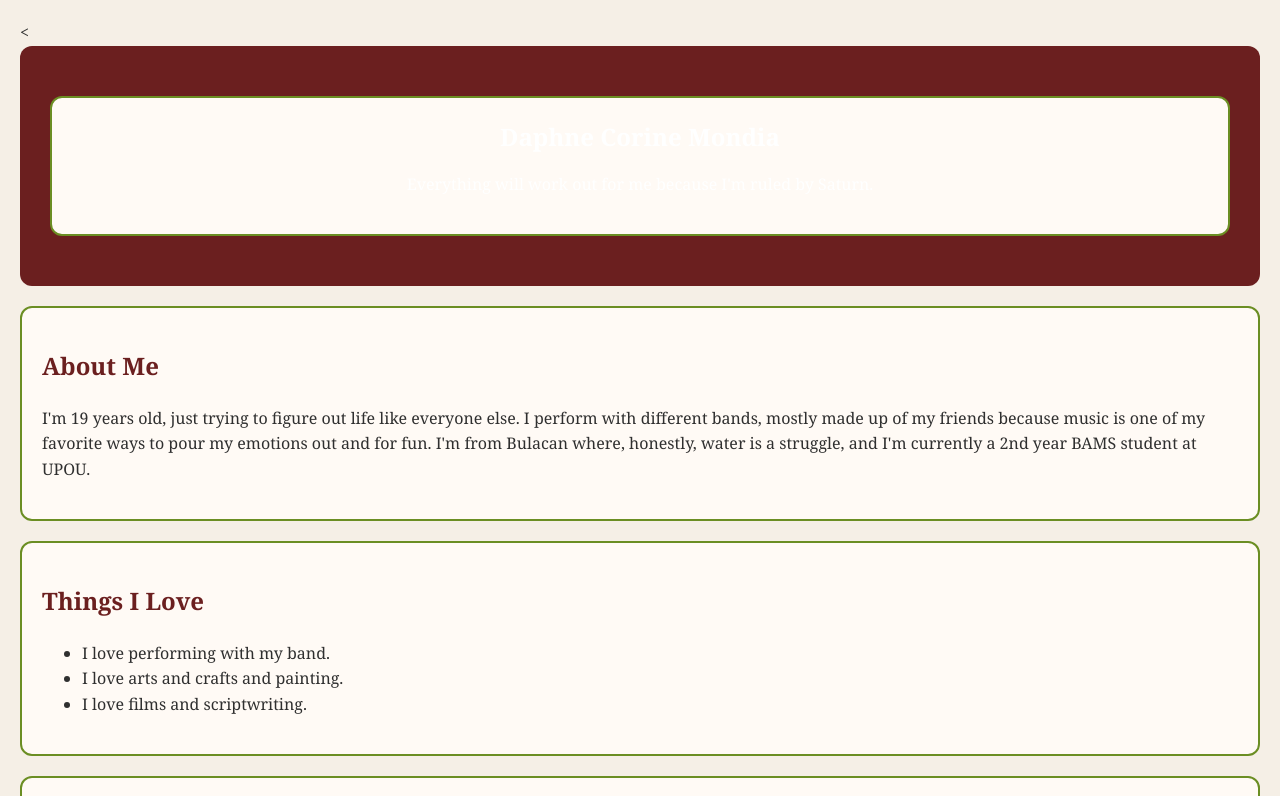
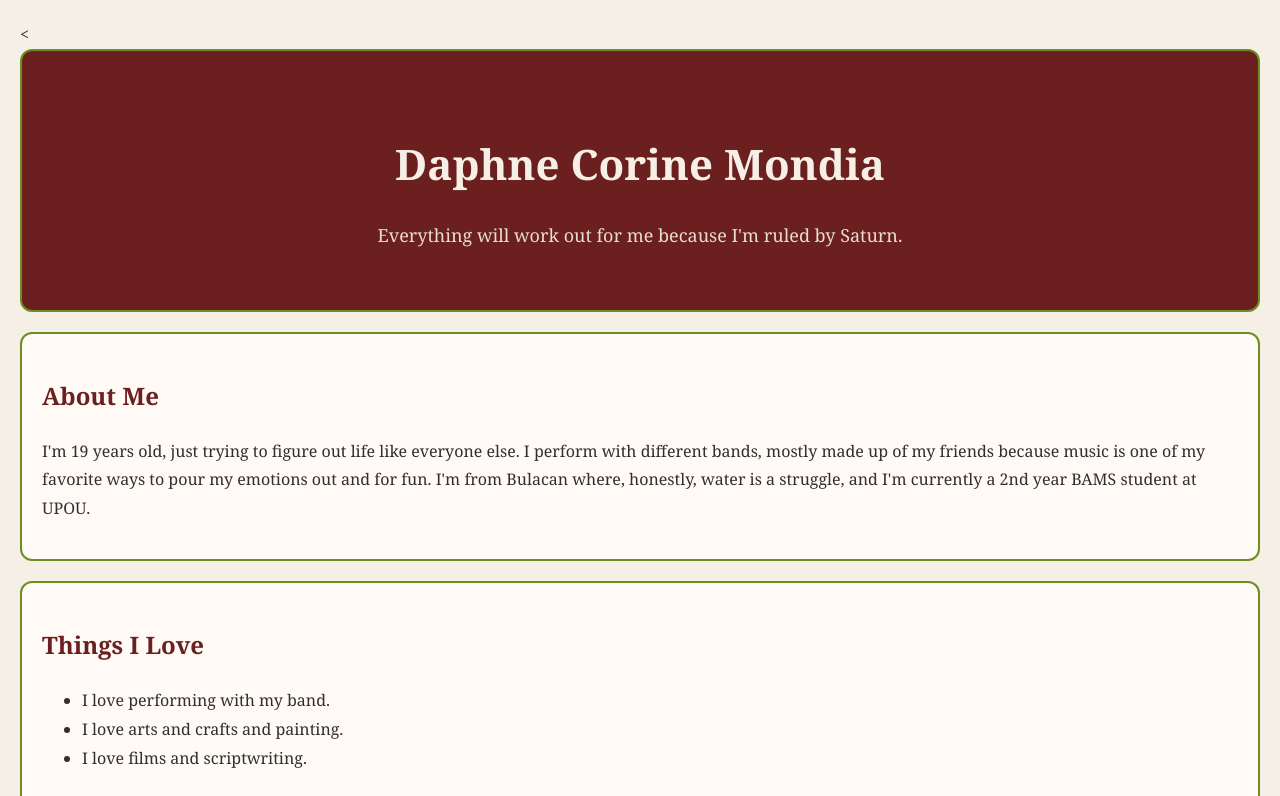
Before and after one commit to dcmondia1-ui/About-Me-, a plain HTML site: page index.html in a window 1280 px wide. Shown: the top 796 px of the page. Drawn offline with Linux system fonts and the light colour scheme.

Commit message:
Add files via upload

```diff
--- a/style.css
+++ b/style.css
@@ -4,25 +4,34 @@ body {
     color: #2f2f2f;
     margin: 0;
     padding: 20px;
-    line-height: 1.6;
+    line-height: 1.8;
 }
 
 header {
     background-color: #6b1f1f;
-    color: white;
     text-align: center;
-    padding: 30px;
+    padding: 40px;
+    border: 2px solid #6b8e23;
     border-radius: 12px;
     margin-bottom: 20px;
 }
 
-h1 {
+header section {
+    background: transparent;
+    border: none;
     margin: 0;
+    padding: 0;
 }
 
-h2,
-h3 {
-    color: #6b1f1f;
+header h1 {
+    color: #f5efe6;
+    font-size: 42px;
+    margin-bottom: 10px;
+}
+
+header p {
+    color: #e8ddd2;
+    font-size: 18px;
 }
 
 section {
@@ -33,9 +42,20 @@ section {
     border-radius: 12px;
 }
 
+h2,
+h3 {
+    color: #6b1f1f;
+}
+
+p,
+li {
+    color: #2f2f2f;
+}
+
 a {
     color: #4f772d;
     text-decoration: none;
+    font-weight: bold;
 }
 
 a:hover {
@@ -47,15 +67,16 @@ img {
     max-width: 100%;
     border: 3px solid #6b8e23;
     border-radius: 10px;
+    margin-top: 10px;
 }
 
 footer {
     text-align: center;
-    margin-top: 20px;
     color: #6b1f1f;
+    margin-top: 30px;
 }
 
-/* Flexbox layout */
+/* About Me layout */
 
 .about-container {
     display: flex;
@@ -67,14 +88,19 @@ footer {
     width: 250px;
 }
 
-/* Mobile view */
+/* Mobile responsiveness */
 
 @media (max-width: 600px) {
+
     .about-container {
         flex-direction: column;
     }
 
-    img {
+    .about-container img {
         width: 100%;
     }
+
+    header h1 {
+        font-size: 30px;
+    }
 }
```
